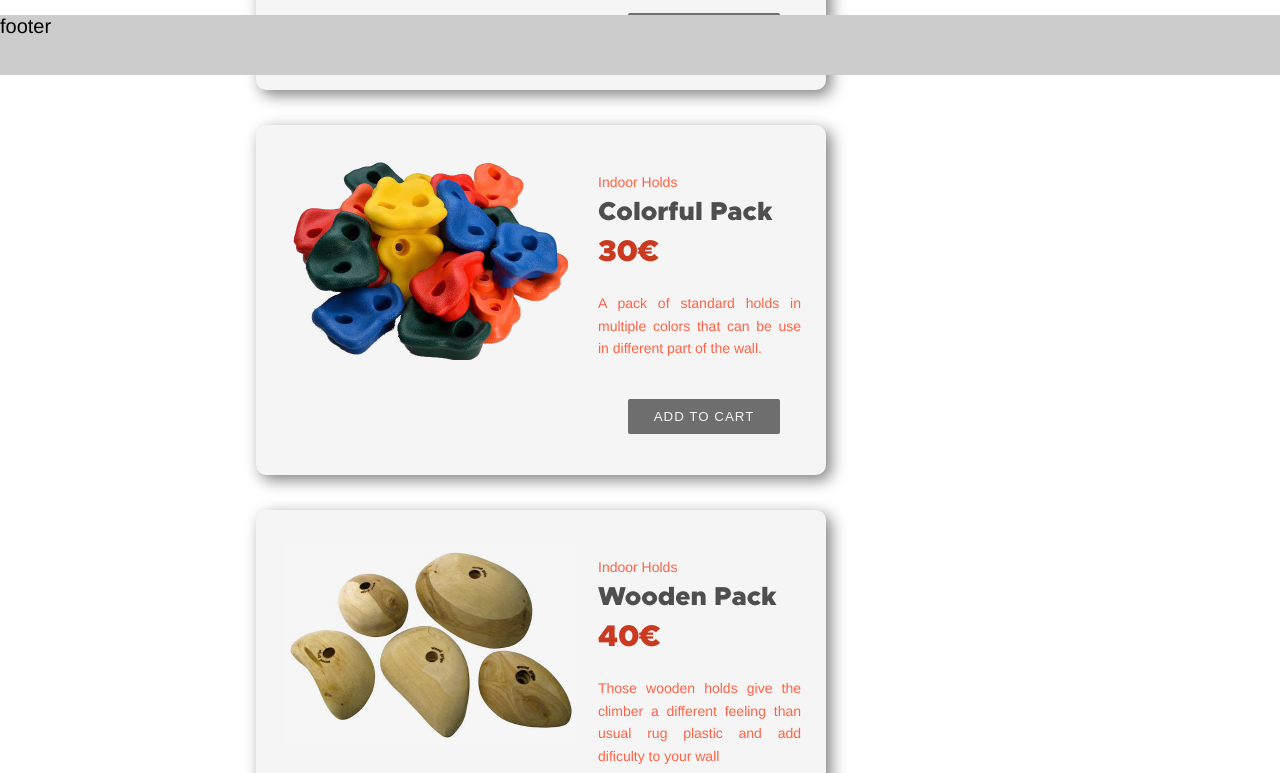
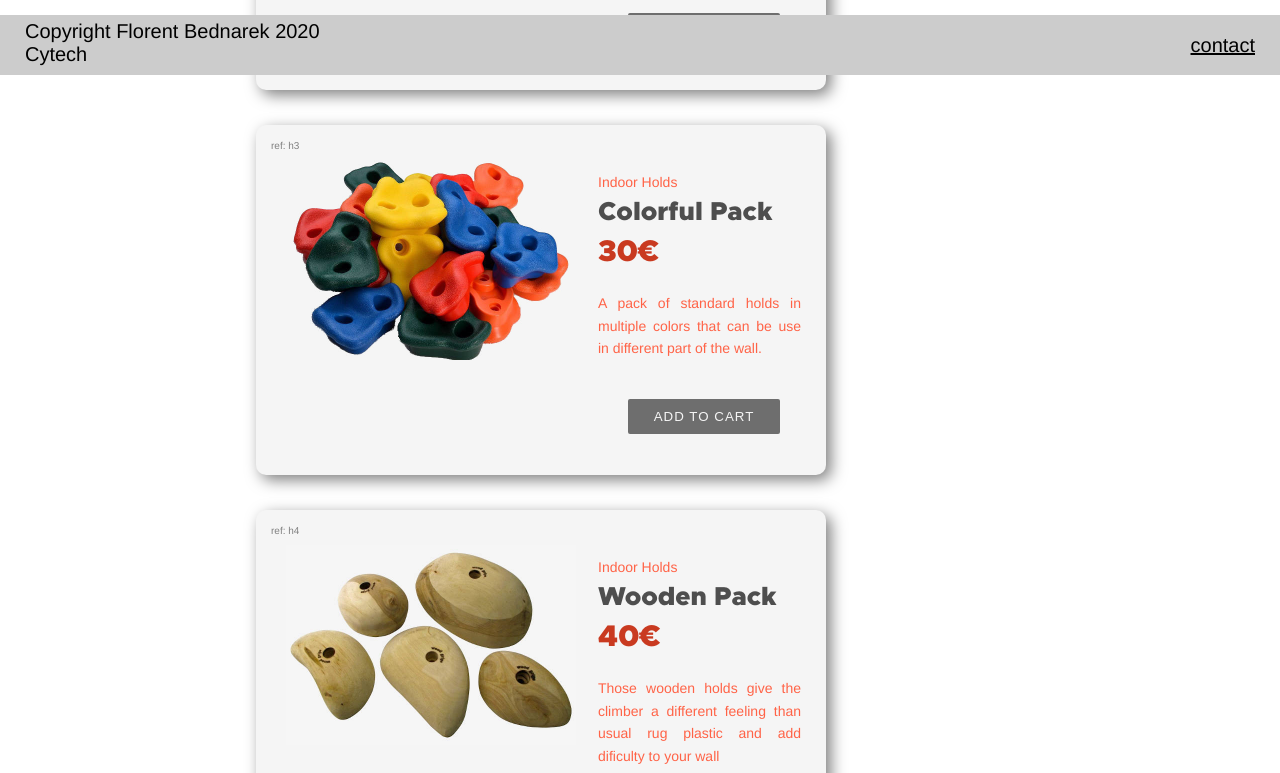
Before and after one commit to FlorentBednarek/climbing-gear, a plain HTML site: page holds.html in a window 1280 px wide. Shown: the part 725-1498 px from the top of the page. Drawn offline with Linux system fonts and the light colour scheme.

Commit message:
add ref to products

```diff
--- a/css/style.css
+++ b/css/style.css
@@ -622,6 +622,16 @@ input {
 	border-radius: 10px;
 }
 
+
+.ref {
+	font-size: 10px;
+	color: grey;
+	position: absolute;
+	top: 15px;
+	left: 15px;
+}
+
+
 .product-container p {
 	font-size: 0.7em;
 	color: tomato;
--- a/holds.html
+++ b/holds.html
@@ -113,6 +113,7 @@
 
 	<div class="content">
 		<div class="product-container">
+			<div class="ref">ref: h1</div>
 			<div class="image">
 				<img src="img/product-holds/small.jpg" />
 			</div>
@@ -130,6 +131,7 @@
 		</div>
 
 		<div class="product-container">
+			<div class="ref">ref: h2</div>
 			<div class="image">
 				<img src="img/product-holds/big.jpg" />
 			</div>
@@ -147,6 +149,7 @@
 		</div>
 
 		<div class="product-container">
+			<div class="ref">ref: h3</div>
 			<div class="image">
 				<img src="img/product-holds/color.jpg" />
 			</div><br/>
@@ -164,6 +167,7 @@
 		</div>
 
 		<div class="product-container">
+			<div class="ref">ref: h4</div>
 			<div class="image">
 				<img src="img/product-holds/wood.jpg" />
 			</div>
@@ -181,6 +185,7 @@
 		</div>
 
 		<div class="product-container">
+			<div class="ref">ref: h5</div>
 			<div class="image">
 				<img src="img/product-holds/volume.jpg" />
 			</div>
@@ -204,7 +209,8 @@
 
 
 	<footer>
-		footer
+		<a href="index.html#home-5" style="float: right; margin-right: 25px; line-height: 60px; color: black;">contact</a>
+		<p style="margin: 0; margin-left: 25px; margin-top:5px;">Copyright Florent Bednarek 2020<br>Cytech</p>
 	</footer>
 </body>
 </html>
```
Also changed, not shown: accessories.html (+7 -1 lines), shoes.html (+7 -1 lines), 2 other files.
